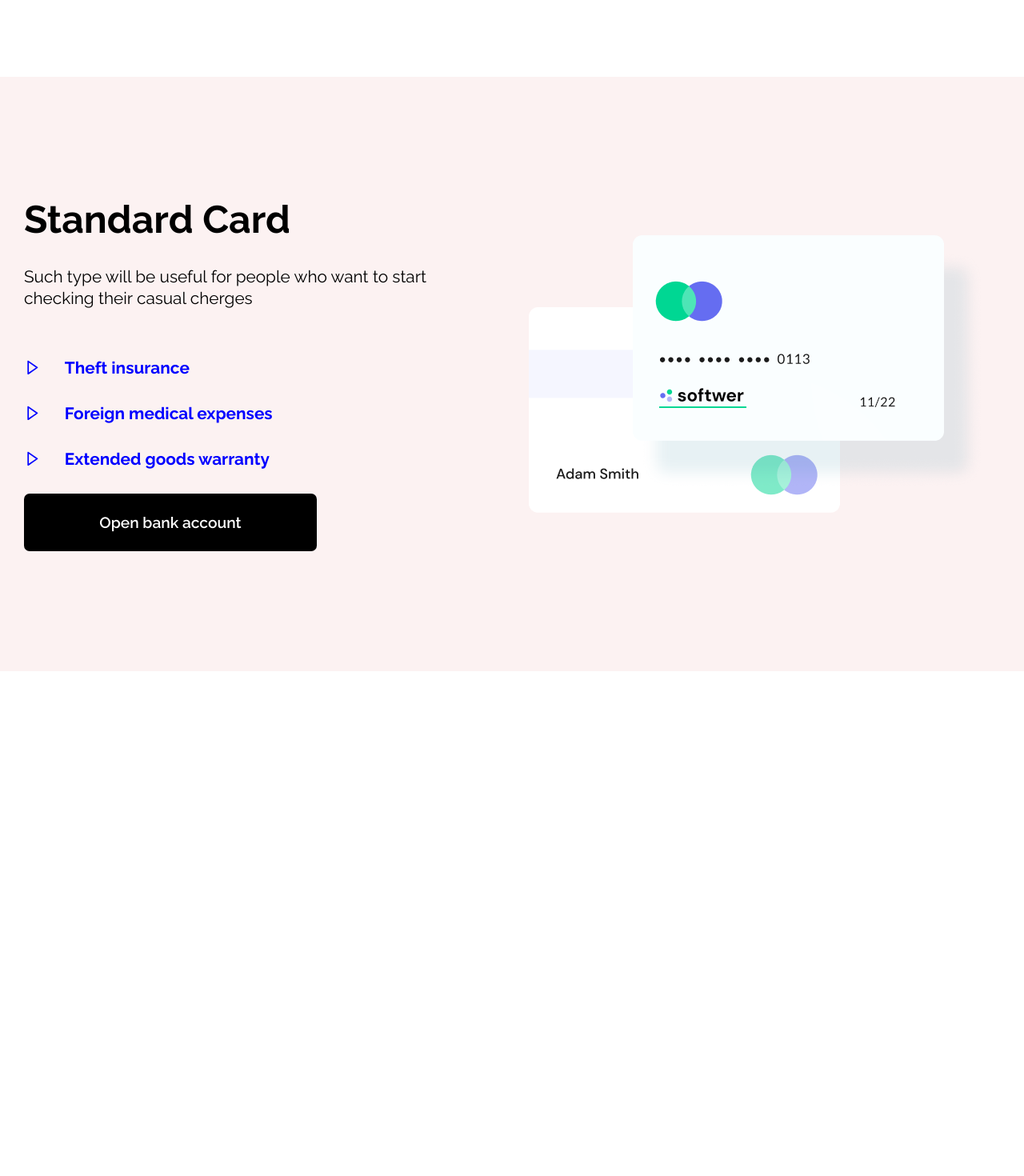
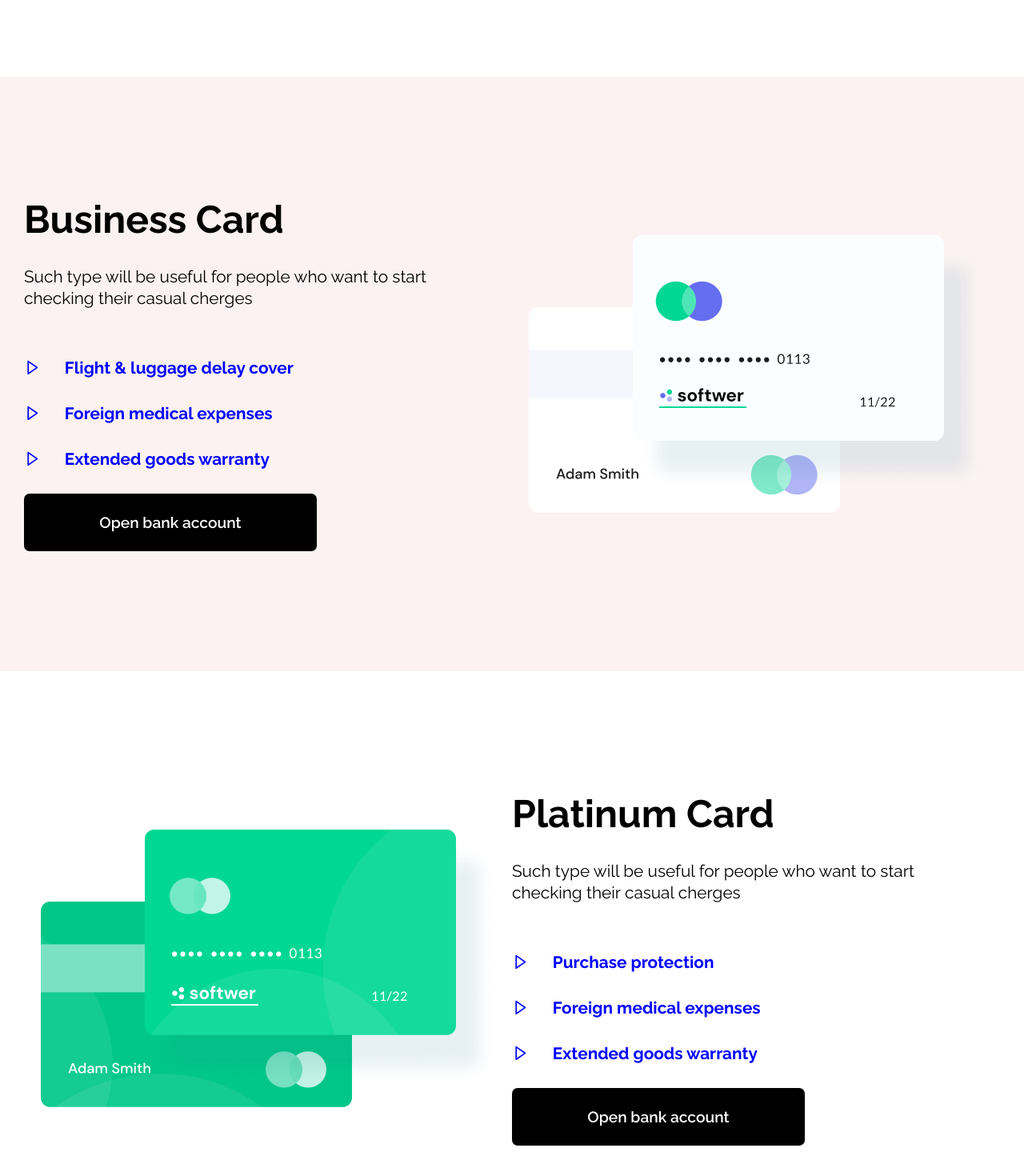
Before and after one commit to Trend20/Softwer, a React (Create React App) app: page /cards in a window 1280 px wide. Shown: the part 1594-3064 px from the top of the page at 80% size. Before the commit the page ends 2433 px from the top, so only its background shows below. Built offline with nearby package versions, Linux system fonts and the light colour scheme.

Commit message:
fixing platinum card section

```diff
--- a/src/components/pages/Cards/Cards.js
+++ b/src/components/pages/Cards/Cards.js
@@ -50,13 +50,13 @@ function Cards() {
             <div className="business">
 
                 <div className="standard-text">
-                    <h1>Standard Card</h1>
+                    <h1>Business Card</h1>
                     <p>Such type will be useful for people who want to start checking their casual cherges</p>
 
                     <div className="options">
                         <p>
                         <i><BiRightArrow /></i>
-                            Theft insurance</p>
+                        Flight & luggage delay cover</p>
                         <p>
                         <i><BiRightArrow /></i>
                             Foreign medical expenses</p>
@@ -72,6 +72,32 @@ function Cards() {
                     <img src="/img/business.png" alt="business" />
                 </div>
             </div>
+
+            {/* platinum */}
+            <div className="standard">
+                <div className="standard-img">
+                    <img src="/img/platinum.png" alt="standard" />
+                </div>
+
+                <div className="standard-text">
+                    <h1>Platinum Card</h1>
+                    <p>Such type will be useful for people who want to start checking their casual cherges</p>
+
+                    <div className="options">
+                        <p>
+                        <i><BiRightArrow /></i>
+                        Purchase protection</p>
+                        <p>
+                        <i><BiRightArrow /></i>
+                            Foreign medical expenses</p>
+                        <p>
+                        <i><BiRightArrow /></i>
+                            Extended goods warranty</p>
+                    </div>
+
+                    <button className="card-btn">Open bank account</button>
+                </div>
+            </div>
         </div>
     )
 }
```
Also changed, not shown: public/img/platinum.png (added), 1 other file (tests, documents, lock files or other folders).
